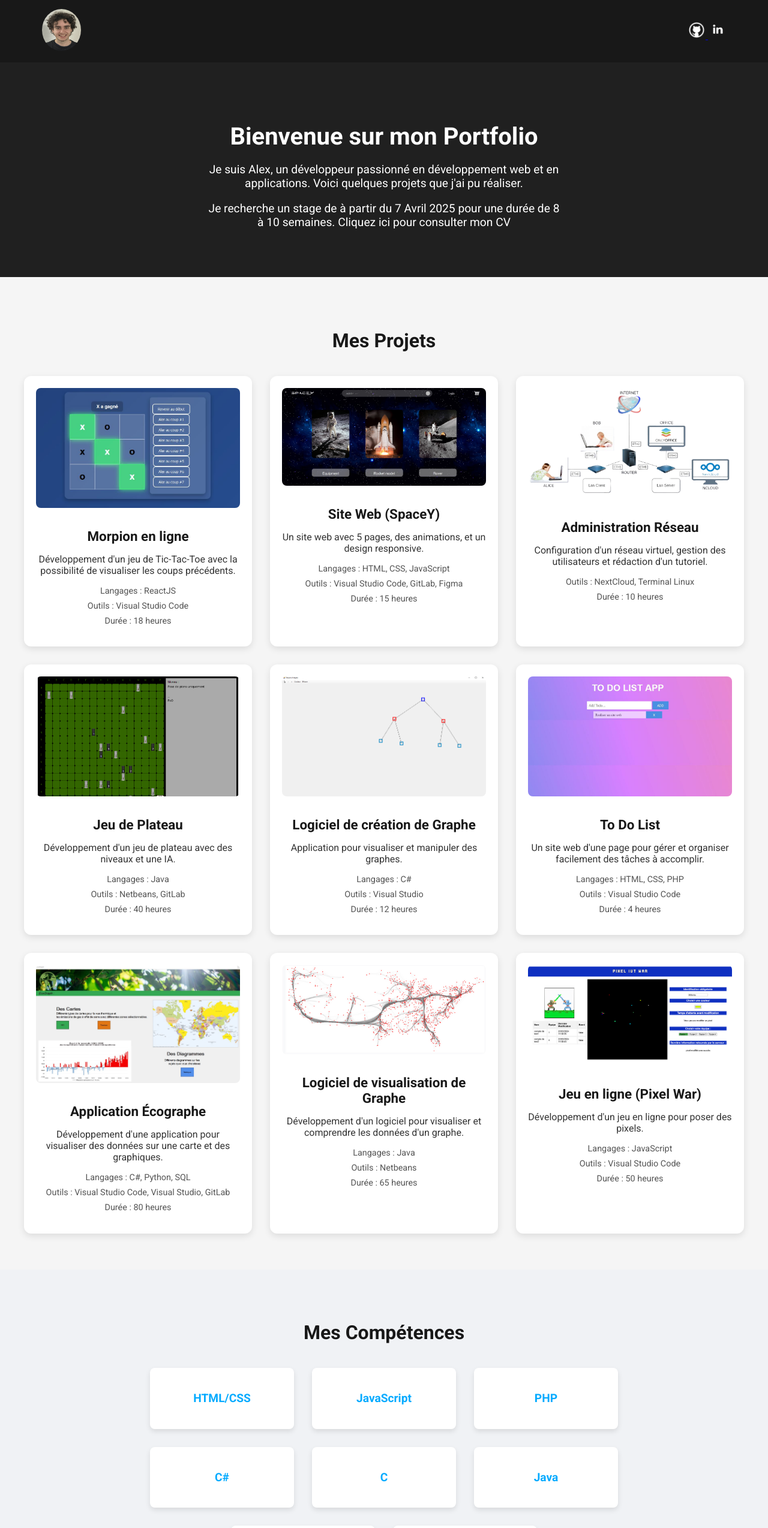
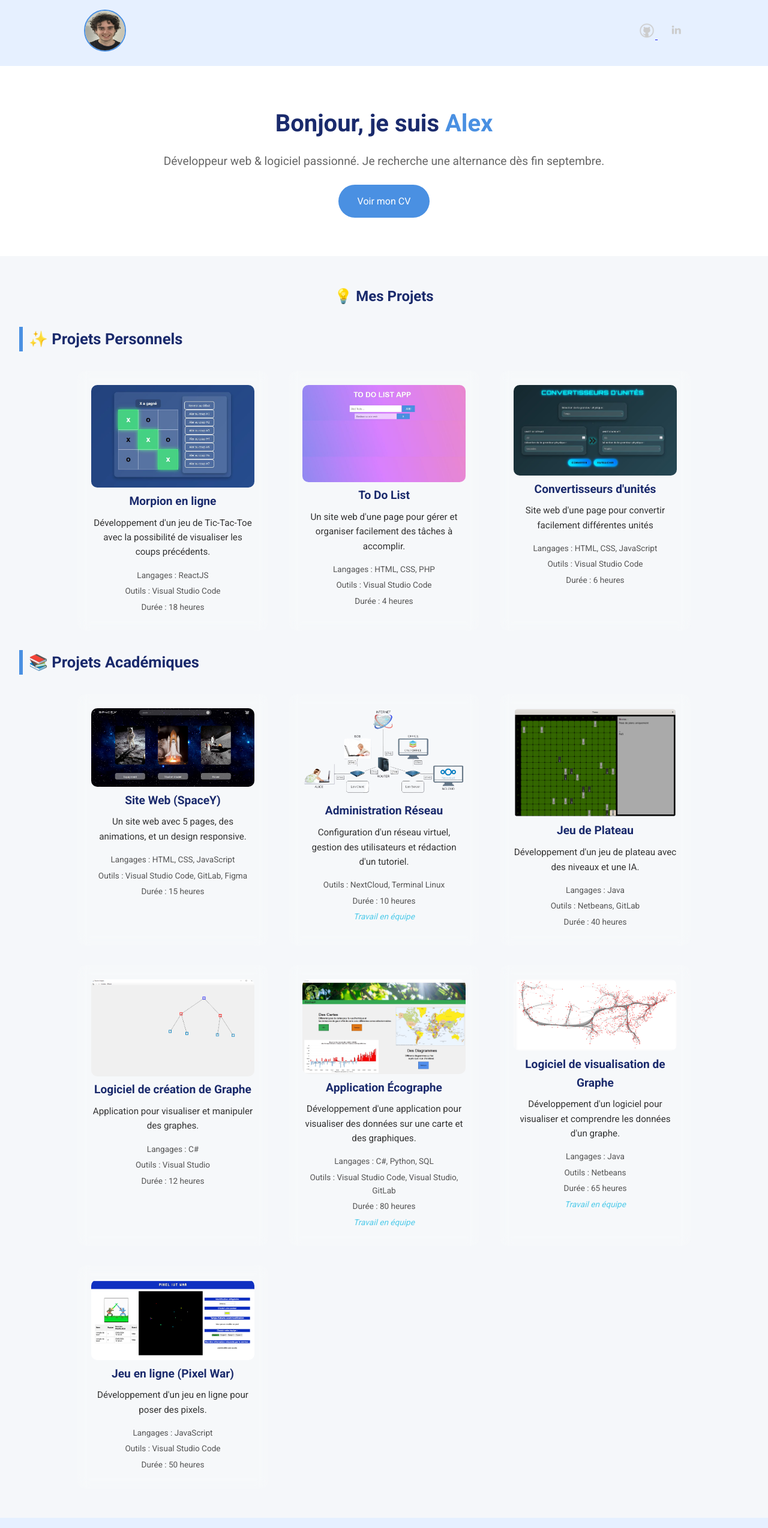
Before and after one commit to xerassett/portfolio, a plain HTML site: page index.html in a window 1280 px wide. Shown: the top 2548 px of the page at 60% size. Drawn offline with Linux system fonts and the light colour scheme.

Commit message:
update alternance

```diff
--- a/css/main.css
+++ b/css/main.css
@@ -1,208 +1,227 @@
-body {
+* {
     margin: 0;
     padding: 0;
-    font-family: 'Roboto', sans-serif;
-    background-color: #f5f5f5;
-    color: #333;
+    box-sizing: border-box;
 }
 
+body {
+    font-family: 'Roboto', sans-serif;
+    background: #FFFFFF;
+    color: #1A2A6C;
+    line-height: 1.6;
+}
+
+.container {
+    width: 90%;
+    max-width: 1000px;
+    margin: 0 auto;
+}
+
+/* HEADER */
 header {
+    background: #E6F0FF;
+    padding: 1rem 0;
+}
+
+.header-inner {
     display: flex;
     align-items: center;
     justify-content: space-between;
-    background-color: #181818;
-    padding: 15px 70px;
-    color: #ffffff;
 }
 
-#pdp {
-    width: 65px;
+header #pdp {
+    width: 70px;
     height: 70px;
     border-radius: 50%;
-}
-
-.github img {
-    width: 30px;
-    height: 30px;
-    filter: brightness(0) invert(1);
+    border: 2px solid #4A90E2;
     transition: transform 0.3s ease;
 }
 
-.github img:hover {
-    transform: scale(1.1);
+header #pdp:hover {
+    transform: scale(1.05);
 }
 
+.socials img {
+    width: 28px;
+    margin-left: 1rem;
+    filter: invert(0.2);
+    transition: filter 0.3s ease, transform 0.3s ease;
+}
+
+.socials img:hover {
+    transform: scale(1.2);
+    filter: invert(0);
+}
+
+/* INTRODUCTION */
 .introduction {
+    background: #FFFFFF;
+    padding: 4rem 0;
     text-align: center;
-    padding: 80px 20px;
-    background-color: #202020;
-    color: #ffffff;
+}
+
+.introduction .name {
+    color: #4A90E2;
+    font-weight: 700;
 }
 
 .introduction h1 {
-    font-size: 2.5em;
-    margin: 0.5em 0;
+    font-size: 2.5rem;
+    margin-bottom: 1rem;
 }
 
 .introduction p {
-    font-size: 1.2em;
-    max-width: 600px;
-    margin: auto;
+    font-size: 1.2rem;
+    color: #666666;
 }
 
-#cv {
-    color: white;
+.btn {
+    display: inline-block;
+    margin-top: 1.5rem;
+    padding: 0.9rem 2rem;
+    background: #4A90E2;
+    color: #FFFFFF;
+    border-radius: 30px;
     text-decoration: none;
+    font-weight: 500;
+    transition: background 0.3s, transform 0.3s, box-shadow 0.3s;
 }
 
-#cv:hover {
-    color: #0088cc;
+.btn:hover {
+    background: #1A2A6C;
+    transform: translateY(-3px);
+    box-shadow: 0 8px 20px rgba(26, 42, 108, 0.3);
+}
+
+/* PROJECTS */
+.project-subtitle {
+    font-size: 1.6rem;
+    margin: 2rem 0 1rem;
+    text-align: left;
+    color: #1A2A6C;
+    border-left: 6px solid #4A90E2;
+    padding-left: 10px;
 }
 
 .projects {
-    padding: 60px 20px;
+    padding: 3rem 2rem;
+    text-align: center;
+    background: #f5f7fa;
 }
 
 .projects h2 {
-    text-align: center;
-    font-size: 2em;
-    margin-bottom: 40px;
-    color: #181818;
+    color: #1A2A6C;
 }
 
 .project-container {
     display: grid;
-    grid-template-columns: repeat(auto-fit, minmax(280px, 1fr));
-    gap: 30px;
-    max-width: 1200px;
-    margin: auto;
+    grid-template-columns: repeat(auto-fit, minmax(280px, 320px));
+    justify-content: center;
+    gap: 2rem;
+    margin-top: 2rem;
 }
 
 .project-card {
-    background-color: #ffffff;
-    border-radius: 12px;
-    box-shadow: 0 4px 12px rgba(0, 0, 0, 0.1);
-    padding: 20px;
-    transition: transform 0.3s;
-    text-align: center;
+    background: rgba(255, 255, 255, 0.15);
+    backdrop-filter: blur(10px);
+    border-radius: 15px;
+    padding: 1.5rem;
+    transition: transform 0.3s ease, box-shadow 0.3s ease;
+    max-width: 320px;
 }
 
 .project-card:hover {
-    transform: translateY(-5px);
-    box-shadow: 0 6px 20px rgba(0, 0, 0, 0.15);
+    transform: translateY(-8px);
+    box-shadow: 0 12px 30px rgba(0, 0, 0, 0.2);
 }
 
 .project-card img {
     width: 100%;
-    max-height: 180px;
-    object-fit: cover;
-    border-radius: 8px;
-    margin-bottom: 15px;
+    height: auto;
+    border-radius: 10px;
 }
 
 .project-card h3 {
-    font-size: 1.4em;
-    color: #181818;
-    margin: 15px 0;
+    font-size: 1.2rem;
+    color: #1A2A6C;
+    margin-bottom: 0.5rem;
+}
+
+.project-card p {
+    font-size: 0.95rem;
+    color: #333;
+    margin-bottom: 1rem;
 }
 
 .project-card ul {
-    list-style-type: none;
+    list-style: none;
     padding: 0;
+    font-size: 0.85rem;
     color: #555;
-    font-size: 0.9em;
 }
 
 .project-card ul li {
-    margin-bottom: 8px;
+    margin-bottom: 0.3rem;
 }
 
-.project-card img {
-    width: 100%;
-    max-height: 200px;
-    object-fit: cover;
-    border-radius: 8px;
-    margin-bottom: 15px;
+.project-work {
+    font-style: italic;
+    color: #4ecae9;
 }
 
+
+/* SKILLS */
 .skills {
-    padding: 60px 5%;
-    background-color: #f0f2f5;
+    background: #FFFFFF;
+    padding: 4rem 0;
 }
 
-.skills h2 {
-    text-align: center;
-    font-size: 2em;
-    margin-bottom: 40px;
-    color: #181818;
-}
-
-.skills-container {
+.skills-list {
     display: flex;
     flex-wrap: wrap;
+    gap: 1rem;
     justify-content: center;
-    gap: 30px;
-    max-width: 1000px;
-    margin: auto;
+    margin-top: 2rem;
 }
 
 .skill {
-    background-color: #ffffff;
-    border-radius: 8px;
-    padding: 20px;
-    box-shadow: 0 4px 8px rgba(0, 0, 0, 0.1);
-    transition: transform 0.3s, box-shadow 0.3s;
-    width: 200px;
+    padding: 0.6rem 1.2rem;
+    background: #4A90E2;
+    color: #FFFFFF;
+    border-radius: 20px;
+    font-weight: 500;
+    transition: transform 0.3s;
+}
+
+.skill:hover {
+    transform: scale(1.1);
+}
+
+/* CONTACT */
+.contact {
+    background: #E6F0FF;
+    padding: 4rem 0;
     text-align: center;
 }
 
-.skill:hover {
-    transform: translateY(-5px);
-    box-shadow: 0 6px 12px rgba(0, 0, 0, 0.15);
-}
-
-.skill h3 {
-    font-size: 1.2em;
-    color: #00aaff;
-}
-
-.contact {
-    text-align: center;
-    padding: 60px 20px;
-    background-color: #202020;
-    color: #ffffff;
-}
-
-.contact h2 {
-    font-size: 2em;
-    margin-bottom: 20px;
-}
-
 .contact p {
-    font-size: 1.2em;
-    max-width: 600px;
-    margin: auto;
-    margin-bottom: 30px;
+    color: #1A2A6C;
+    font-size: 1.1rem;
 }
 
 .contact .btn {
-    display: inline-block;
-    padding: 12px 25px;
-    background-color: #00aaff;
-    color: white;
-    border-radius: 5px;
-    text-decoration: none;
-    font-size: 1em;
-    transition: background-color 0.3s;
+    margin-top: 1.5rem;
 }
 
-.contact .btn:hover {
-    background-color: #0088cc;
+/* FOOTER */
+footer {
+    background: #1A2A6C;
+    color: #FFFFFF;
+    text-align: center;
+    padding: 1.5rem 0;
+    font-size: 0.9rem;
 }
 
-footer {
-    text-align: center;
-    padding: 15px 0;
-    background-color: #181818;
-    color: #ffffff;
+footer p {
+    margin: 0;
 }
--- a/index.html
+++ b/index.html
@@ -5,32 +5,40 @@
   <meta name="viewport" content="width=device-width, initial-scale=1.0">
   <title>Portfolio - Alex</title>
   <link rel="stylesheet" href="css/main.css">
-    <link href="https://fonts.googleapis.com/css2?family=Roboto:wght@400;700&display=swap" rel="stylesheet">
+  <link href="https://fonts.googleapis.com/css2?family=Roboto:wght@300;400;700&display=swap" rel="stylesheet">
 </head>
 <body>
   <header>
+    <div class="container header-inner">
       <div class="logo">
-            <a href="">
+        <a href="#">
           <img id="pdp" src="images/pdp.jpg" alt="Photo de profil">
         </a>
       </div>
-        <div class="github">
+      <nav class="socials">
         <a href="https://github.com/xerassett" target="_blank">
           <img src="images/GitHub.png" alt="GitHub">
         </a>
         <a href="https://www.linkedin.com/in/alex-fioretzi-ysabel/" target="_blank">
           <img src="images/linkedin.png" alt="LinkedIn">
         </a>
+      </nav>
     </div>
   </header>
+
+  <main>
     <section class="introduction" id="about">
-        <h1>Bienvenue sur mon Portfolio</h1>
-        <p>Je suis Alex, un développeur passionné en développement web et en applications. Voici quelques projets que j'ai pu réaliser.</p><br>
-        <p>Je recherche un stage de à partir du 7 Avril 2025 pour une durée de 8 à 10 semaines.
-        <a id="cv" href="images/CV_AlexFioretzi--Ysabel.pdf" target="_blank" class="btn">Cliquez ici pour consulter mon CV</a></p>
+      <div class="container">
+        <h1>Bonjour, je suis <span class="name">Alex</span></h1>
+        <p>Développeur web & logiciel passionné. Je recherche une alternance dès fin septembre.</p>
+        <a id="cv" href="images/CV_AlexFioretzi--Ysabel-portfolio.pdf" target="_blank" class="btn">Voir mon CV</a>
+      </div>
     </section>
+
     <section class="projects" id="projects">
-        <h2>Mes Projets</h2>
+        <h2>💡 Mes Projets</h2>
+        <div class="project-section">
+          <h3 class="project-subtitle">✨ Projets Personnels</h3>
           <div class="project-container">
             <div class="project-card">
               <img src="images/morpion.JPG" alt="image morpion">
@@ -42,6 +50,32 @@
                 <li>Durée : 18 heures</li>
               </ul>
             </div>
+            <div class="project-card">
+              <img src="images/todolist.JPG" alt="image du site web to do list">
+              <h3>To Do List</h3>
+              <p>Un site web d'une page pour gérer et organiser facilement des tâches à accomplir.</p>
+              <ul>
+                <li>Langages : HTML, CSS, PHP</li>
+                <li>Outils : Visual Studio Code</li>
+                <li>Durée : 4 heures</li>
+              </ul>
+            </div>
+            <div class="project-card">
+                <img src="images/convertisseurs-unités.JPG" alt="image du site web du convertisseurs d'unités">
+                <h3>Convertisseurs d'unités</h3>
+                <p>Site web d'une page pour convertir facilement différentes unités</p>
+                <ul>
+                  <li>Langages : HTML, CSS, JavaScript</li>
+                  <li>Outils : Visual Studio Code</li>
+                  <li>Durée : 6 heures</li>
+                </ul>
+              </div>
+          </div>
+        </div>
+
+        <div class="project-section">
+            <h3 class="project-subtitle">📚 Projets Académiques</h3>
+            <div class="project-container">
                 <div class="project-card">
                     <img src="images/spacey.JPG" alt="image du Site Web SpaceY">
                     <h3>Site Web (SpaceY)</h3>
@@ -59,6 +93,7 @@
                     <ul>
                         <li>Outils : NextCloud, Terminal Linux</li>
                         <li>Durée : 10 heures</li>
+                        <li class="project-work">Travail en équipe</li>
                     </ul>
                 </div>
                 <div class="project-card">
@@ -82,16 +117,6 @@
                     </ul>
                 </div>
                 <div class="project-card">
-                <img src="images/todolist.JPG" alt="image du site web to do list">
-                <h3>To Do List</h3>
-                <p>Un site web d'une page pour gérer et organiser facilement des tâches à accomplir.</p>
-                <ul>
-                    <li>Langages : HTML, CSS, PHP</li>
-                    <li>Outils : Visual Studio Code</li>
-                    <li>Durée : 4 heures</li>
-                </ul>
-            </div>
-            <div class="project-card">
                     <img src="images/ecographe.JPG" alt="image application map-graphique">
                     <h3>Application Écographe</h3>
                     <p>Développement d'une application pour visualiser des données sur une carte et des graphiques.</p>
@@ -99,6 +124,7 @@
                         <li>Langages : C#, Python, SQL</li>
                         <li>Outils : Visual Studio Code, Visual Studio, GitLab</li>
                         <li>Durée : 80 heures</li>
+                        <li class="project-work">Travail en équipe</li>
                     </ul>
                 </div>
                 <div class="project-card">
@@ -109,6 +135,7 @@
                         <li>Langages : Java</li>
                         <li>Outils : Netbeans</li>
                         <li>Durée : 65 heures</li>
+                        <li class="project-work">Travail en équipe</li>
                     </ul>
                 </div>
                 <div class="project-card">
@@ -122,45 +149,22 @@
                     </ul>
                 </div>
             </div>
+        </div>
     </section>
 
-    <section class="skills" id="skills">
-        <h2>Mes Compétences</h2>
-        <div class="skills-container">
-            <div class="skill">
-                <h3>HTML/CSS</h3>
-            </div>
-            <div class="skill">
-                <h3>JavaScript</h3>
-            </div>
-            <div class="skill">
-                <h3>PHP</h3>
-            </div>
-            <div class="skill">
-                <h3>C#</h3>
-            </div>
-            <div class="skill">
-                <h3>C</h3>
-            </div>
-            <div class="skill">
-                <h3>Java</h3>
-            </div>
-            <div class="skill">
-                <h3>Python</h3>
-            </div>
-            <div class="skill">
-                <h3>SQL</h3>
-            </div>
+<section class="contact" id="contact">
+    <div class="container">
+      <h2>Contact</h2>
+      <p>Vous voulez en savoir plus ? Discutons !</p>
+      <a href="mailto:alex.fioretzi74@gmail.com" class="btn">Envoyer un email</a>
     </div>
   </section>
-    <section class="contact" id="contact">
-        <h2>Contactez-moi</h2>
-        <p>Intéressé par mon profil ? Contactez-moi pour discuter d'opportunités de stage.</p>
-        <a href="mailto:alex.fioretzi74@gmail.com" class="btn">Envoyer un Email</a>
-    </section>
+</main>
 
 <footer>
-        <p>&copy; 2024 Alex Fioretzi-Ysabel. Tous droits réservés.</p>
+  <div class="container">
+    <p>&copy; 2024 Alex Fioretzi‐Ysabel</p>
+  </div>
 </footer>
 </body>
 </html>
```
Also changed, not shown: images/convertisseurs-unités.JPG (added), 2 other files. Lines whose indentation alone changed are shown as unchanged.
